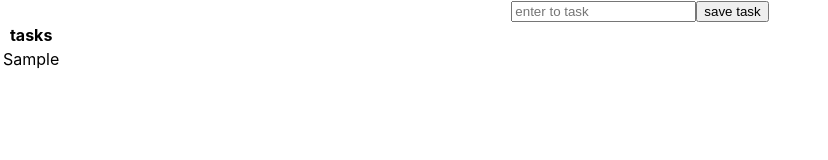
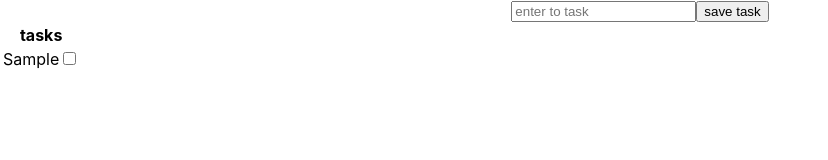
Before and after one commit to enriqueee99/task-aplication, a React (Create React App) app: page / in a window 1280 px wide. Both pictures are taken after typing "Sample" into the empty fields and a click on the button "save task". Shown: the top 160 px of the page, without its empty margins (0-828 px from the left). Built offline with nearby package versions, Linux system fonts and the light colour scheme.

Commit message:
se creo el toggletask

```diff
--- a/src/App.js
+++ b/src/App.js
@@ -15,6 +15,14 @@
     alert('esta tarea ya esta creada')
   }
 }
+
+
+  const toggleTask = task =>{
+    setTaskItems(
+      tasksItems.map((t) => (t.name === task.name) ? {...t, done: !t.done} : t
+    )
+  )}
+
   useEffect(() =>{
       let data = localStorage.getItem('tasks') // leera los datos y si hay algo en LS, conviertelo a js
       if(data){
@@ -29,7 +37,7 @@
   return (
     <div className="App">
     <TaskCreator createNewTask = {createNewTask} />
-    <TaskTable tasks = {tasksItems}/>
+    <TaskTable tasks = {tasksItems} toggleTask = {toggleTask}/>
 
     </div>
   );
--- /dev/null
+++ b/src/components/TaskRow.js
@@ -0,0 +1,14 @@
+export const TaskRow = ({task, toggleTask}) => {
+  return (
+    <tr>
+      <td>
+        {task.name}
+        <input
+          type="checkbox"
+          checked={task.done}
+          onChange={() => {toggleTask(task)}}
+        ></input>
+      </td>
+    </tr>
+  );
+};
--- a/src/components/TaskTable.js
+++ b/src/components/TaskTable.js
@@ -1,4 +1,5 @@
-export const TaskTable = (({tasks}) =>{
+import {TaskRow} from './TaskRow'
+export const TaskTable = (({tasks, toggleTask}) =>{
     return(
         <table>
         <thead>
@@ -9,11 +10,9 @@
         <tbody>
           {
           tasks.map(task  =>(
-            <tr key={task.name}>
-              <td>
-              {task.name}
-              </td>
-            </tr>
+            <TaskRow task={task} key={task.name}
+            toggleTask = {toggleTask}
+            />
           ))
           }
         </tbody>
```
Also changed, not shown: 2 other files (tests, documents, lock files or other folders).
